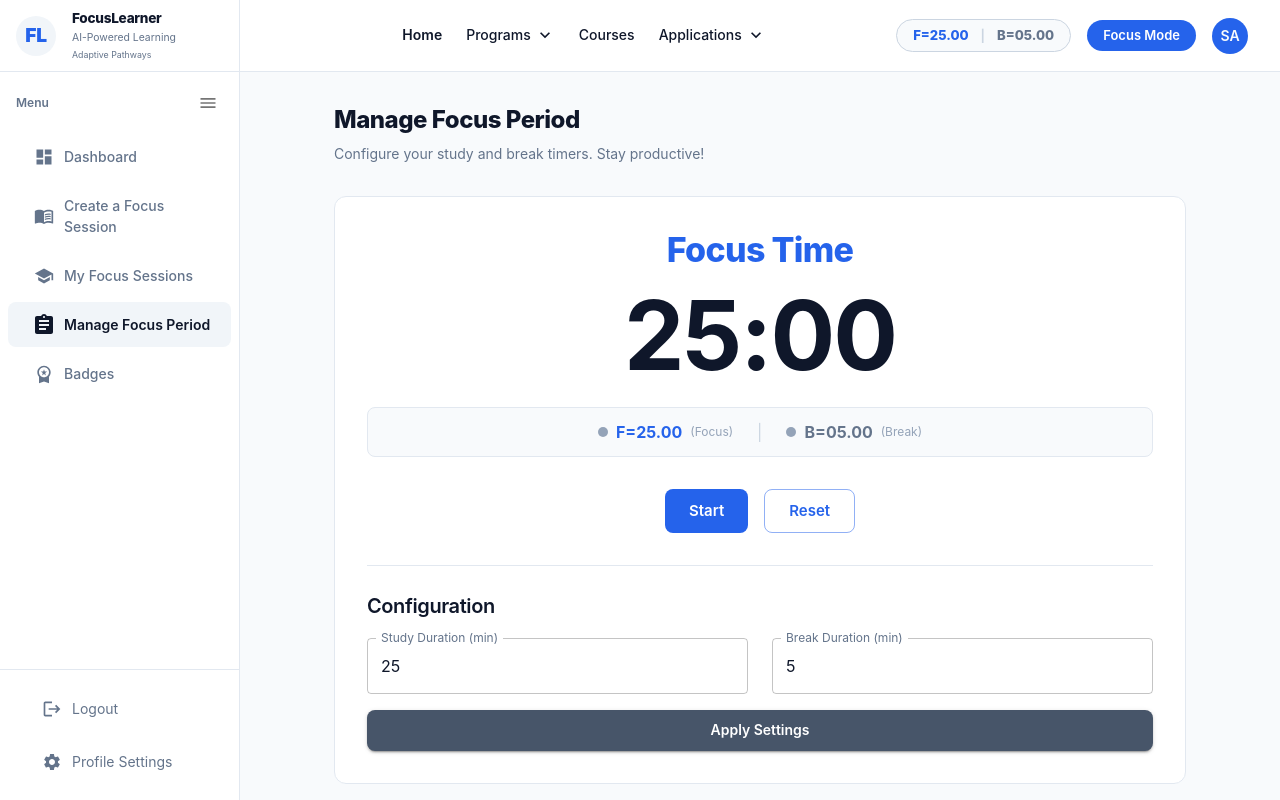
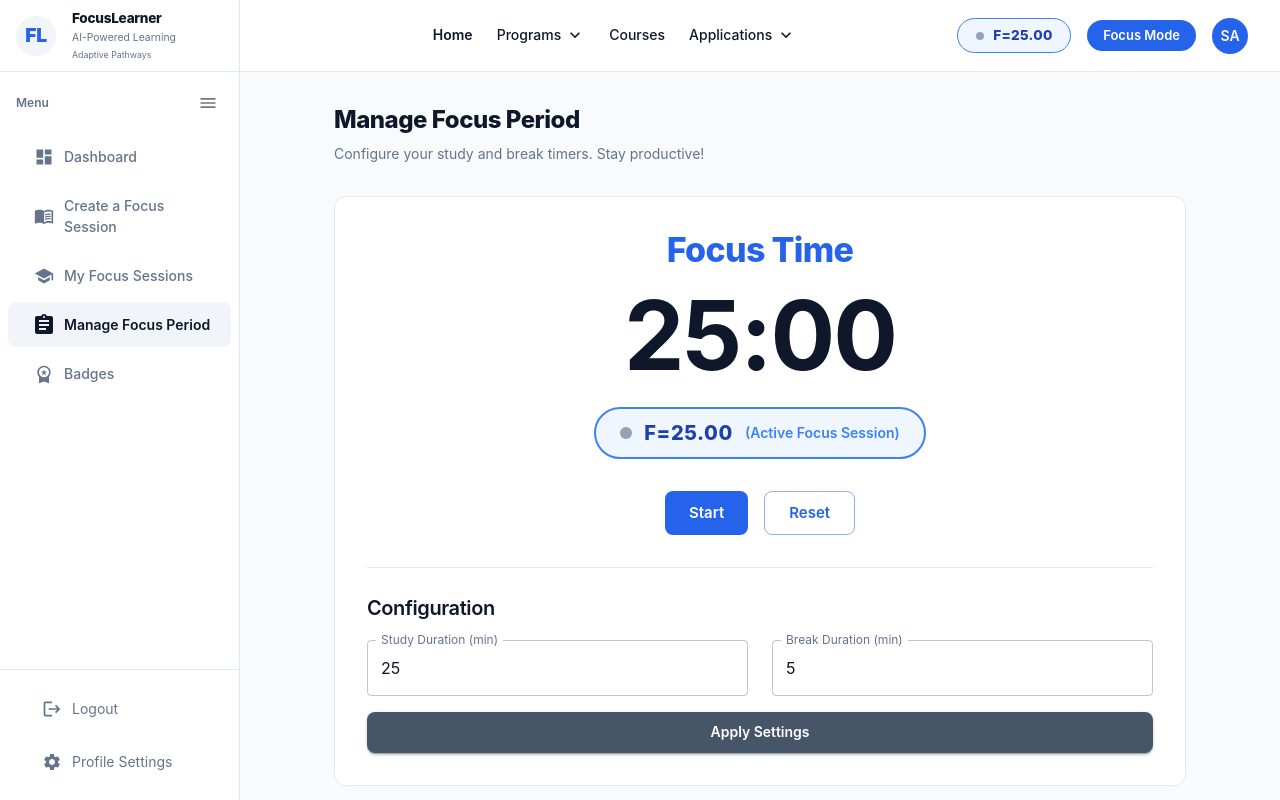
Before and after one commit to Safwannellyady/FocusLearner, a React (Create React App) app in the folder frontend/: page /manage-focus in a window 1280 px wide. Built offline with nearby package versions, Linux system fonts and the light colour scheme; no server answers; sample sign-in values are in the browser's storage.

Commit message:
feat: implement core focus timer context and centralized API service layer

```diff
--- a/frontend/src/components/FocusTimer.js
+++ b/frontend/src/components/FocusTimer.js
@@ -42,24 +42,61 @@ const FocusTimer = () => {
                 {formatTime(timeLeft)}
             </Typography>
 
-            {/* Visual Countdown Breakdown for F=00.00 and B=00.00 */}
-            <Stack direction="row" spacing={3} justifyContent="center" alignItems="center" sx={{ mb: 4, p: 1.5, borderRadius: 2, bgcolor: '#f8fafc', border: '1px solid #e2e8f0' }}>
-                <Box sx={{ display: 'flex', alignItems: 'center', gap: 1 }}>
-                    <Box sx={{ width: 10, height: 10, borderRadius: '50%', bgcolor: isStudying && timerActive ? '#2563eb' : '#94a3b8' }} />
-                    <Typography variant="body1" sx={{ fontWeight: 700, color: isStudying ? '#2563eb' : '#64748b' }}>
-                        F={formatCountdown(isStudying ? timeLeft : studyDuration)}
+            {/* Single Animated Countdown Status: F=00.00 or B=00.00 */}
+            <Box
+                sx={{
+                    display: 'flex',
+                    justifyContent: 'center',
+                    alignItems: 'center',
+                    mb: 4
+                }}
+            >
+                <Box
+                    sx={{
+                        display: 'inline-flex',
+                        alignItems: 'center',
+                        gap: 1.5,
+                        px: 3,
+                        py: 1,
+                        borderRadius: 30,
+                        bgcolor: isStudying ? '#eff6ff' : '#ecfdf5',
+                        border: '2px solid',
+                        borderColor: isStudying ? '#3b82f6' : '#10b981',
+                        transition: 'all 0.4s cubic-bezier(0.4, 0, 0.2, 1)',
+                        animation: timerActive ? (isStudying ? 'pulse-focus-card 2s infinite' : 'pulse-break-card 2s infinite') : 'none',
+                        '@keyframes pulse-focus-card': {
+                            '0%': { boxShadow: '0 0 0 0 rgba(59, 130, 246, 0.4)' },
+                            '70%': { boxShadow: '0 0 0 12px rgba(59, 130, 246, 0)' },
+                            '100%': { boxShadow: '0 0 0 0 rgba(59, 130, 246, 0)' }
+                        },
+                        '@keyframes pulse-break-card': {
+                            '0%': { boxShadow: '0 0 0 0 rgba(16, 185, 129, 0.4)' },
+                            '70%': { boxShadow: '0 0 0 12px rgba(16, 185, 129, 0)' },
+                            '100%': { boxShadow: '0 0 0 0 rgba(16, 185, 129, 0)' }
+                        }
+                    }}
+                >
+                    <Box
+                        sx={{
+                            width: 12,
+                            height: 12,
+                            borderRadius: '50%',
+                            bgcolor: timerActive ? (isStudying ? '#2563eb' : '#10b981') : '#94a3b8',
+                            animation: timerActive ? 'blink-dot 1.2s infinite ease-in-out' : 'none',
+                            '@keyframes blink-dot': {
+                                '0%, 100%': { opacity: 1, transform: 'scale(1)' },
+                                '50%': { opacity: 0.3, transform: 'scale(0.75)' }
+                            }
+                        }}
+                    />
+                    <Typography variant="h6" sx={{ fontWeight: 800, color: isStudying ? '#1e40af' : '#065f46', letterSpacing: '0.03em' }}>
+                        {isStudying ? `F=${formatCountdown(timeLeft)}` : `B=${formatCountdown(timeLeft)}`}
                     </Typography>
-                    <Typography variant="caption" sx={{ color: '#94a3b8' }}>(Focus)</Typography>
+                    <Typography variant="body2" sx={{ fontWeight: 600, color: isStudying ? '#3b82f6' : '#10b981' }}>
+                        {isStudying ? '(Active Focus Session)' : '(Active Break Session)'}
+                    </Typography>
                 </Box>
-                <Typography variant="body1" sx={{ color: '#cbd5e1' }}>|</Typography>
-                <Box sx={{ display: 'flex', alignItems: 'center', gap: 1 }}>
-                    <Box sx={{ width: 10, height: 10, borderRadius: '50%', bgcolor: !isStudying && timerActive ? '#10b981' : '#94a3b8' }} />
-                    <Typography variant="body1" sx={{ fontWeight: 700, color: !isStudying ? '#10b981' : '#64748b' }}>
-                        B={formatCountdown(!isStudying ? timeLeft : breakDuration)}
-                    </Typography>
-                    <Typography variant="caption" sx={{ color: '#94a3b8' }}>(Break)</Typography>
-                </Box>
-            </Stack>
+            </Box>
 
             <Stack direction="row" spacing={2} justifyContent="center" mb={4}>
                 {!timerActive ? (
--- a/frontend/src/components/layout/Navbar.js
+++ b/frontend/src/components/layout/Navbar.js
@@ -6,7 +6,7 @@ import { useFocusTimer } from '../../context/FocusContext';
 
 const Navbar = () => {
     const navigate = useNavigate();
-    const { studyDuration, breakDuration, timeLeft, timerActive, isStudying } = useFocusTimer();
+    const { timeLeft, timerActive, isStudying } = useFocusTimer();
 
     const userStr = localStorage.getItem('user');
     let user = { name: "Focus Learner" }; // Fallback name
@@ -44,32 +44,50 @@ const Navbar = () => {
 
             {/* Right Actions */}
             <Box sx={{ display: 'flex', gap: 2, alignItems: 'center' }}>
-                <Tooltip title="Visual Countdown: Remaining Focus Time (F) & Break Time (B). Click to manage timers.">
+                <Tooltip title={`Current Active Session: ${isStudying ? 'Focus Time' : 'Break Time'}. Click to manage timers.`}>
                     <Box
                         onClick={() => navigate('/manage-focus')}
                         sx={{
                             display: 'flex',
                             alignItems: 'center',
-                            gap: 1.5,
-                            px: 2,
+                            gap: 1.2,
+                            px: 2.2,
                             py: 0.6,
                             borderRadius: 20,
-                            bgcolor: timerActive ? (isStudying ? '#eff6ff' : '#ecfdf5') : '#f8fafc',
-                            border: '1px solid',
-                            borderColor: timerActive ? (isStudying ? '#60a5fa' : '#34d399') : '#cbd5e1',
+                            bgcolor: isStudying ? '#eff6ff' : '#ecfdf5',
+                            border: '1.5px solid',
+                            borderColor: isStudying ? '#3b82f6' : '#10b981',
                             cursor: 'pointer',
-                            transition: 'all 0.2s',
-                            '&:hover': { borderColor: '#94a3b8', boxShadow: '0 2px 6px rgba(0,0,0,0.06)' }
+                            transition: 'all 0.3s cubic-bezier(0.4, 0, 0.2, 1)',
+                            animation: timerActive ? (isStudying ? 'pulse-focus 2s infinite' : 'pulse-break 2s infinite') : 'none',
+                            '@keyframes pulse-focus': {
+                                '0%': { boxShadow: '0 0 0 0 rgba(59, 130, 246, 0.4)' },
+                                '70%': { boxShadow: '0 0 0 8px rgba(59, 130, 246, 0)' },
+                                '100%': { boxShadow: '0 0 0 0 rgba(59, 130, 246, 0)' }
+                            },
+                            '@keyframes pulse-break': {
+                                '0%': { boxShadow: '0 0 0 0 rgba(16, 185, 129, 0.4)' },
+                                '70%': { boxShadow: '0 0 0 8px rgba(16, 185, 129, 0)' },
+                                '100%': { boxShadow: '0 0 0 0 rgba(16, 185, 129, 0)' }
+                            },
+                            '&:hover': { transform: 'scale(1.03)', boxShadow: '0 4px 12px rgba(0,0,0,0.08)' }
                         }}
                     >
-                        <Typography variant="caption" sx={{ fontWeight: 800, fontSize: '0.82rem', color: isStudying ? '#2563eb' : '#64748b', display: 'flex', alignItems: 'center' }}>
-                            {timerActive && isStudying && <span style={{ marginRight: 5, color: '#2563eb' }}>●</span>}
-                            F={formatCountdown(isStudying ? timeLeft : studyDuration)}
-                        </Typography>
-                        <Typography variant="caption" sx={{ color: '#cbd5e1', fontWeight: 'bold' }}>|</Typography>
-                        <Typography variant="caption" sx={{ fontWeight: 800, fontSize: '0.82rem', color: !isStudying ? '#10b981' : '#64748b', display: 'flex', alignItems: 'center' }}>
-                            {timerActive && !isStudying && <span style={{ marginRight: 5, color: '#10b981' }}>●</span>}
-                            B={formatCountdown(!isStudying ? timeLeft : breakDuration)}
+                        <Box
+                            sx={{
+                                width: 8,
+                                height: 8,
+                                borderRadius: '50%',
+                                bgcolor: timerActive ? (isStudying ? '#2563eb' : '#10b981') : '#94a3b8',
+                                animation: timerActive ? 'blink 1.2s infinite ease-in-out' : 'none',
+                                '@keyframes blink': {
+                                    '0%, 100%': { opacity: 1, transform: 'scale(1)' },
+                                    '50%': { opacity: 0.4, transform: 'scale(0.8)' }
+                                }
+                            }}
+                        />
+                        <Typography variant="caption" sx={{ fontWeight: 800, fontSize: '0.85rem', color: isStudying ? '#1e40af' : '#065f46', letterSpacing: '0.02em' }}>
+                            {isStudying ? `F=${formatCountdown(timeLeft)}` : `B=${formatCountdown(timeLeft)}`}
                         </Typography>
                     </Box>
                 </Tooltip>
--- a/frontend/src/context/FocusContext.js
+++ b/frontend/src/context/FocusContext.js
@@ -27,6 +27,12 @@ export const FocusProvider = ({ children }) => {
         setToastOpen(false);
     };
 
+    const formatCountdownHelper = (seconds) => {
+        const m = Math.floor(seconds / 60).toString().padStart(2, '0');
+        const s = (seconds % 60).toString().padStart(2, '0');
+        return `${m}.${s}`;
+    };
+
     useEffect(() => {
         let interval = null;
         if (timerActive && timeLeft > 0) {
@@ -39,12 +45,12 @@ export const FocusProvider = ({ children }) => {
                 // Time for a break!
                 setIsStudying(false);
                 setTimeLeft(breakDuration);
-                showToast("Study session complete! Time for a break.", "success");
+                showToast(`🎯 Focus session complete! It's Break Time — status immediately turned to B=${formatCountdownHelper(breakDuration)} ☕`, "success");
             } else {
                 // Break is over, back to study
                 setIsStudying(true);
                 setTimeLeft(studyDuration);
-                showToast("Break is over! Let's get back to focus.", "info");
+                showToast(`⚡ Break is over! Starting Focus Session — status turned to F=${formatCountdownHelper(studyDuration)} 🚀`, "info");
             }
         }
         return () => {
--- a/frontend/src/services/api.js
+++ b/frontend/src/services/api.js
@@ -107,8 +107,8 @@ export const gameAPI = {
       }
     }),
 
-  generateChallenge: (subject, level) =>
-    api.post('/game/challenge/generate', { subject, level }),
+  generateChallenge: (subject, level, topic, videoContext) =>
+    api.post('/game/challenge/generate', { subject, level, topic, video_context: videoContext }),
 
   generateActivity: (subject, topic, type, videoContext) =>
     api.post('/game/activity/generate', { subject, topic, type, video_context: videoContext }),
```
